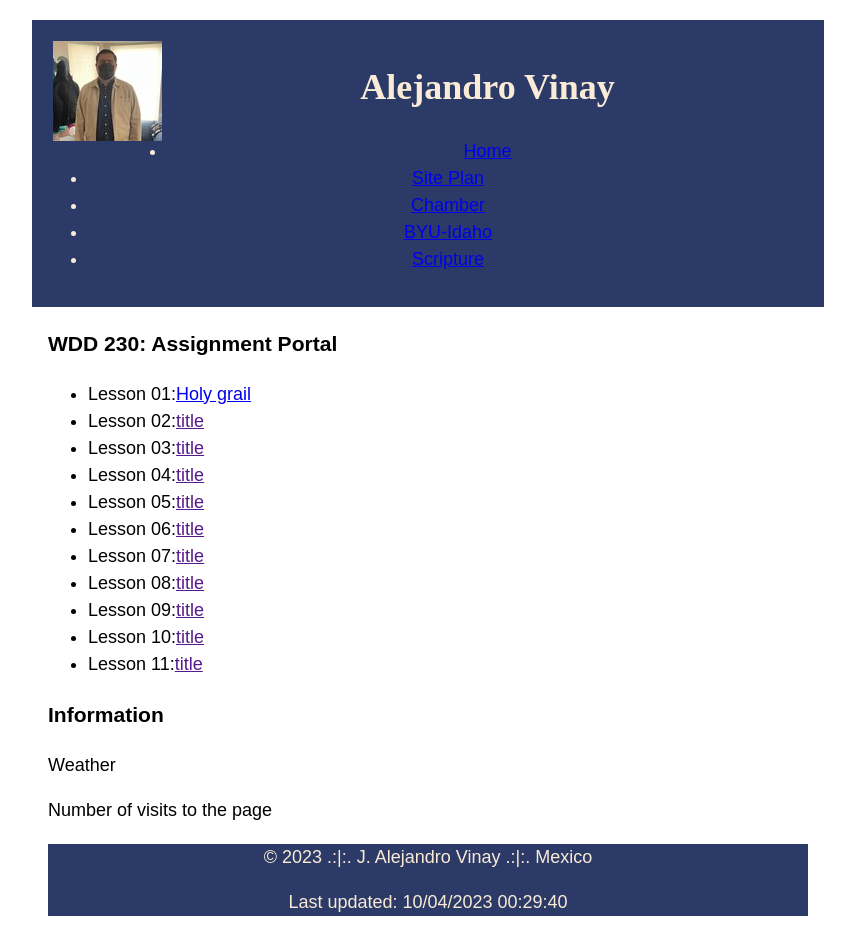
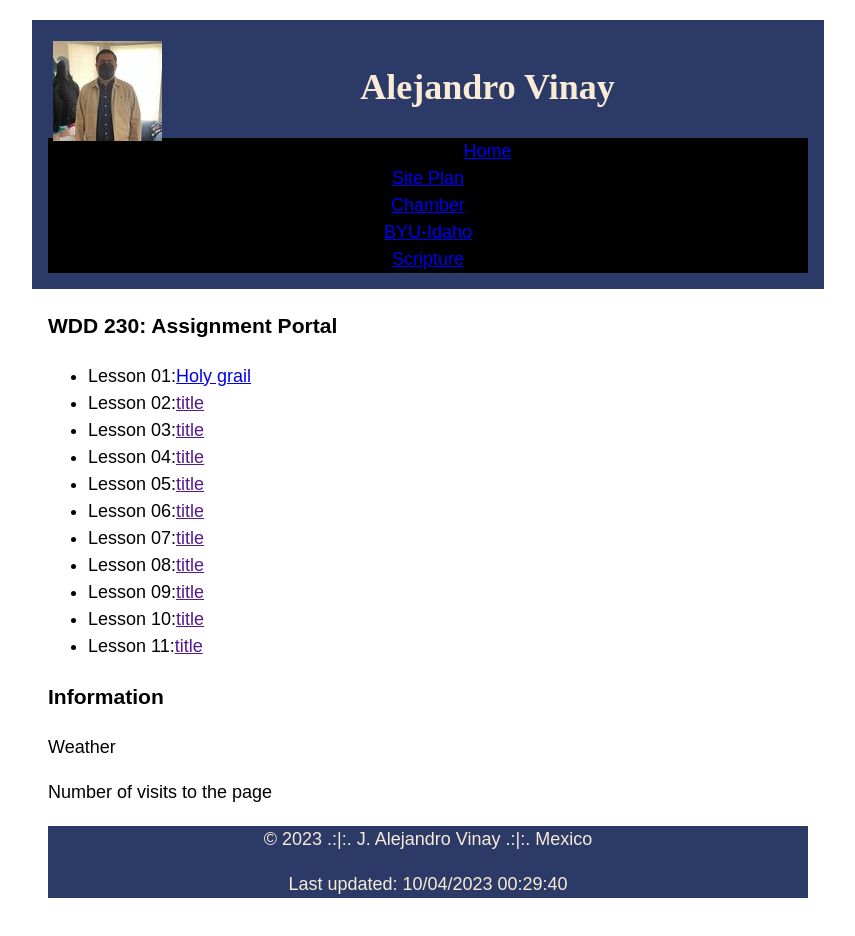
Before and after one commit to Alevinmol/wdd230, a plain HTML site: page index.html in a window 1280 px wide. Shown: the whole page, without its empty margins (212-1067 px from the left). Drawn offline with Linux system fonts and the light colour scheme; a web font is replaced by a local one.

Commit message:
home update

```diff
--- a/index.html
+++ b/index.html
@@ -21,16 +21,16 @@
     <header>
       <img id="my_photo" src="images/rsz_1yo.jpg" alt="picture" />
       <h1 id="my_name">Alejandro Vinay</h1>
-      <nav id="nav_list">
-        <ul>
-          <li><a href="#">Home</a></li>
-          <li><a href="chamber/siteplan.html">Site Plan</a></li>
-          <li><a href="chamber/">Chamber</a></li>
-          <li><a href="https://www.byui.edu/" target="_blank">BYU-Idaho</a></li>
+      <nav>
+        <ul id="nav_list">
+          <li><a href="#" class="links">Home</a></li>
+          <li><a href="chamber/siteplan.html" class="links">Site Plan</a></li>
+          <li><a href="chamber/" class="links">Chamber</a></li>
+          <li><a href="https://www.byui.edu/" target="_blank" class="links">BYU-Idaho</a></li>
           <li>
             <a
               href="https://www.churchofjesuschrist.org/study/scriptures/bofm/mosiah/2?lang=eng&id=p41#p41"
-              target="_blank"
+              target="_blank" class="links"
               >Scripture</a
             >
           </li>
--- a/styles/base.css
+++ b/styles/base.css
@@ -30,6 +30,23 @@ footer {
 h3, ul, p {
     font-family: 'KoHo', sans-serif;
 }
-.my_photo{
+#my_photo {
     grid-column: 1/1;
 }
+#nav_list {
+    list-style-type: none;
+    margin: 0;
+    padding: 0;
+    text-align: center;
+    font-family: 'Koho', sans-serif;
+    background-color: black;
+}
+#links{
+    display: block;
+    text-align: center;
+    width: auto;
+}
+#nav_list:hover{
+    background-color:black;
+    color: white;
+}
```
